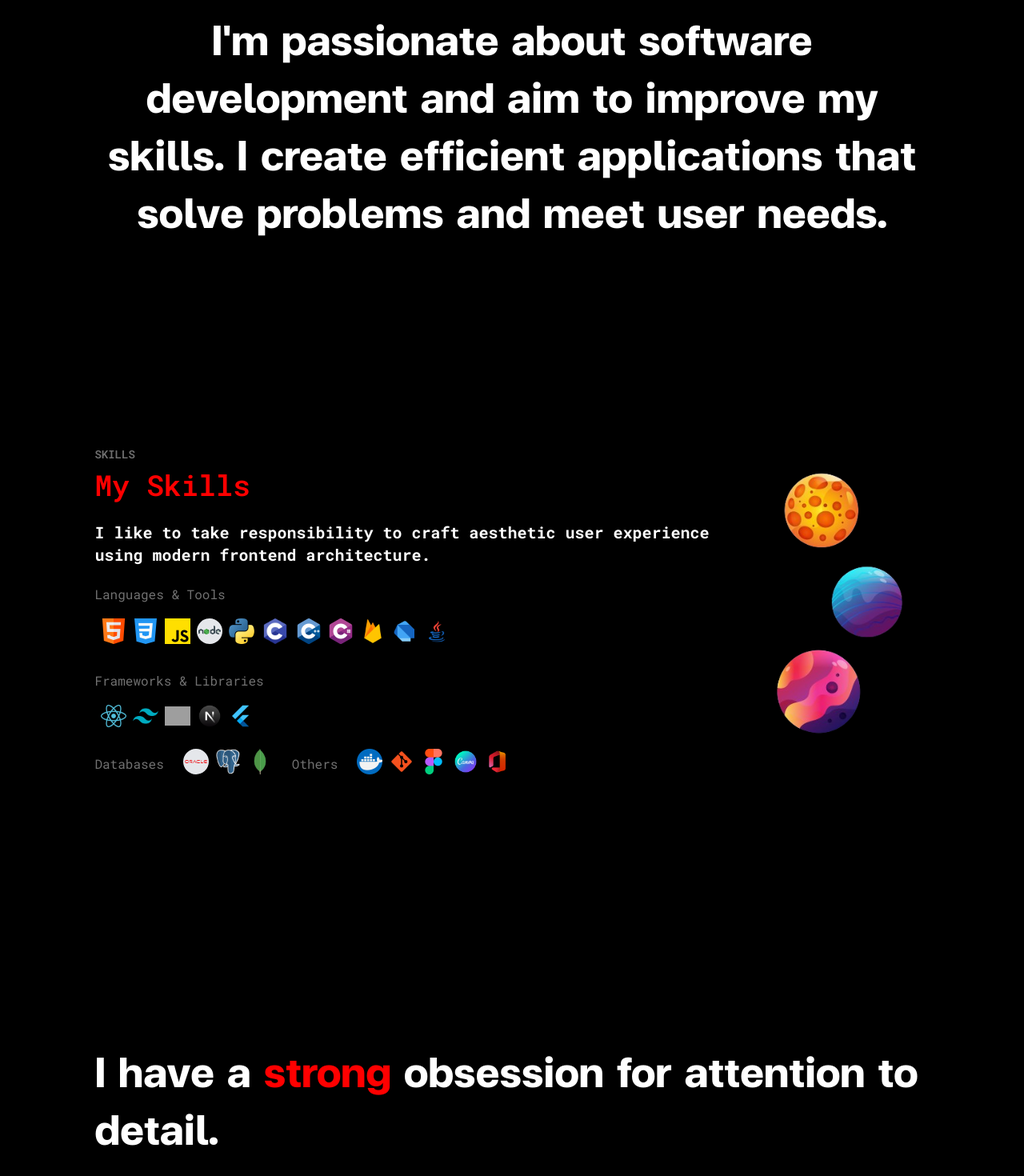
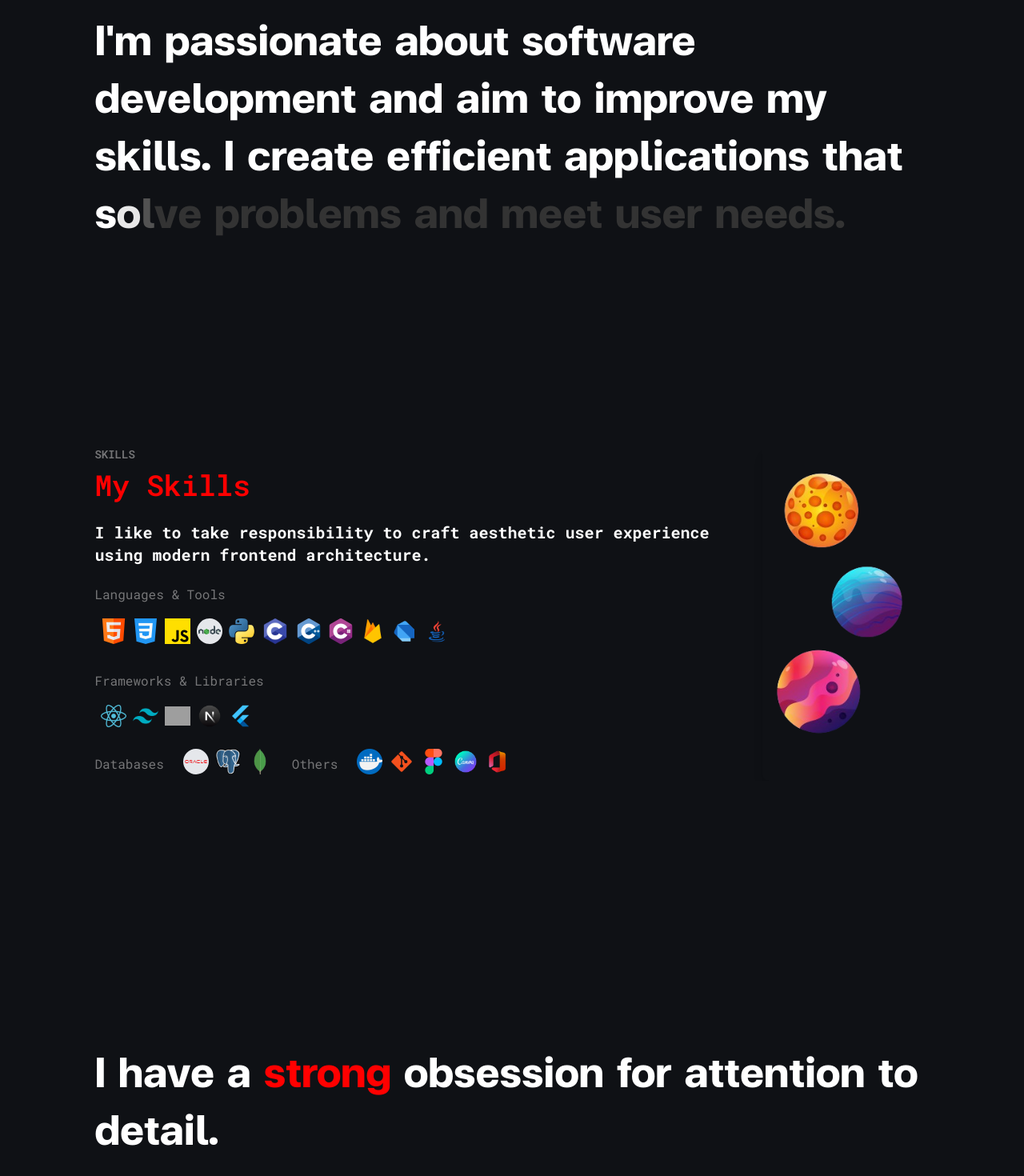
Before and after one commit to supxroek/my-portfolio, a Next.js app: page / in a window 1280 px wide. Shown: the part 1210-2680 px from the top of the page at 80% size. Built offline with nearby package versions, Linux system fonts and the light colour scheme; grey boxes are pictures that could not be loaded.

Commit message:
Update layout styles, enhance animated text components, and improve navbar icons

```diff
--- a/src/app/fonts.jsx
+++ b/src/app/fonts.jsx
@@ -2,18 +2,30 @@ import { Roboto_Mono } from "next/font/google";
 import localFont from "next/font/local";
 
 export const robotoMono = Roboto_Mono({
-    weight: ['100', '200', '300', '400', '500', '600', '700'],
-    style: ['normal'],
-    subsets: ['latin'],
-    display: 'swap',
+  weight: ["100", "200", "300", "400", "500", "600", "700"],
+  style: ["normal"],
+  subsets: ["latin"],
+  display: "swap",
+});
+
+export const ceraBold = localFont({
+  weight: "400",
+  src: "../font/ceraBold.otf",
+  display: "swap",
+});
+
+export const ceraMedium = localFont({
+  weight: "400",
+  src: "../font/ceraMedium.otf",
+  display: "swap",
 });
 
 export const FCIBold = localFont({
-    src: "../font/FCIBold.ttf",
-    display: 'swap',
+  src: "../font/FCIBold.ttf",
+  display: "swap",
 });
 
 export const FCIRegular = localFont({
-    src: "../font/FCIRegular.ttf",
-    display: 'swap',
+  src: "../font/FCIRegular.ttf",
+  display: "swap",
 });
--- a/src/app/layout.jsx
+++ b/src/app/layout.jsx
@@ -9,7 +9,7 @@ export const metadata = {
 export default function RootLayout({ children }) {
   return (
     <html lang="en">
-      <body className={`${robotoMono.className} bg-black text-white`}>
+      <body className={`${robotoMono.className} bg-[#0f1115] text-white`}>
         {children}
       </body>
     </html>
--- a/src/components/animations/AnimatedSpan.jsx
+++ b/src/components/animations/AnimatedSpan.jsx
@@ -1,27 +1,31 @@
 import { FCIBold } from "@/app/fonts";
-import { motion } from "framer-motion";
+import { motion, useInView } from "framer-motion";
+import { useRef } from "react";
 
-const AnimatedSpan = ({ text, delay = 0 }) => (
+const AnimatedSpan = ({ text, _delay, _color }) => {
+  const ref = useRef(null);
+  const isInView = useInView(ref, { once: false, amount: 0.5 });
+
+  return (
     <motion.span
+      ref={ref}
       className={`${FCIBold.className} font-bold text-4xl sm:text-5xl md:text-6xl lg:text-7xl text-center max-w-6xl cursor-pointer`}
       initial={{ opacity: 0 }}
-    whileInView={{ opacity: 1 }}
-    transition={{ duration: 1, delay }}
-    viewport={{ once: true }}
+      animate={isInView ? { opacity: 1 } : { opacity: 0 }}
+      transition={{ duration: 1, _delay }}
     >
       {text.split("").map((char, i) => (
         <motion.span
           key={i}
-        initial={{ color: "#000" }}
-        whileInView={{ color: "#FF0000" }}
-        whileHover={{ color: "#000" }}
-        transition={{ delay: i * 0.1, duration: 0.5 }}
-        viewport={{ once: true }}
+          initial={{ color: "#333333" }}
+          animate={isInView ? { color: `${_color}` } : { color: "#333333" }}
+          transition={{ delay: i * `${_delay}` * 0.3, duration: 0.1 }}
         >
           {char}
         </motion.span>
       ))}
     </motion.span>
   );
+};
 
 export default AnimatedSpan;
--- a/src/components/navbar/page.jsx
+++ b/src/components/navbar/page.jsx
@@ -1,6 +1,16 @@
 "use client";
 
-import { faBars, faCube, faTimes } from "@fortawesome/free-solid-svg-icons";
+import {
+  faBars,
+  faCube,
+  faDiagramProject,
+  faHandPeace,
+  faHeart,
+  faMapPin,
+  faMeteor,
+  faStar,
+  faTimes,
+} from "@fortawesome/free-solid-svg-icons";
 import { FontAwesomeIcon } from "@fortawesome/react-fontawesome";
 import { useState } from "react";
 
@@ -33,7 +43,7 @@ function page() {
       </div>
 
       <div
-        className={`fixed inset-0 bg-black opacity-90 transition-transform transform ${
+        className={`fixed inset-0 bg-[#0f1115] opacity-96 transition-transform transform ${
           menuOpen ? "translate-x-0 mr-[8%]" : "translate-x-full"
         } z-50 rounded-lg ml-[8%] my-0`}
       >
@@ -46,38 +56,62 @@ function page() {
           </button>
           <a
             onClick={() => scrollToSection("aboutme")}
-            className="block px-4 py-2 text-white transition-all transform hover:scale-125 hover:text-2xl hover:opacity-100 opacity-50 hover:font-semibold"
+            className="block px-4 py-2 text-white transition-all transform hover:scale-125 hover:cursor-pointer hover:text-2xl hover:opacity-100 opacity-50 hover:font-semibold"
           >
+            <FontAwesomeIcon
+              icon={faMeteor}
+              className="w-6 h-6 text-white transition-transform transform hover:scale-180"
+            />
             About Me
           </a>
           <a
             onClick={() => scrollToSection("passion")}
-            className="block px-4 py-2 text-white transition-all transform hover:scale-125 hover:text-2xl hover:opacity-100 opacity-50 hover:font-semibold"
+            className="block px-4 py-2 text-white transition-all transform hover:scale-125 hover:cursor-pointer hover:text-2xl hover:opacity-100 opacity-50 hover:font-semibold"
           >
+            <FontAwesomeIcon
+              icon={faHeart}
+              className="w-6 h-6 text-white transition-transform transform hover:scale-180"
+            />
             Passion
           </a>
           <a
             onClick={() => scrollToSection("skills")}
-            className="block px-4 py-2 text-white transition-all transform hover:scale-125 hover:text-2xl hover:opacity-100 opacity-50 hover:font-semibold"
+            className="block px-4 py-2 text-white transition-all transform hover:scale-125 hover:cursor-pointer hover:text-2xl hover:opacity-100 opacity-50 hover:font-semibold"
           >
+            <FontAwesomeIcon
+              icon={faStar}
+              className="w-6 h-6 text-white transition-transform transform hover:scale-180"
+            />
             Skills
           </a>
           <a
             onClick={() => scrollToSection("attention")}
-            className="block px-4 py-2 text-white transition-all transform hover:scale-125 hover:text-2xl hover:opacity-100 opacity-50 hover:font-semibold"
+            className="block px-4 py-2 text-white transition-all transform hover:scale-125 hover:cursor-pointer hover:text-2xl hover:opacity-100 opacity-50 hover:font-semibold"
           >
+            <FontAwesomeIcon
+              icon={faHandPeace}
+              className="w-6 h-6 text-white transition-transform transform hover:scale-180"
+            />
             Attention
           </a>
           <a
             onClick={() => scrollToSection("projects")}
-            className="block px-4 py-2 text-white transition-all transform hover:scale-125 hover:text-2xl hover:opacity-100 opacity-50 hover:font-semibold"
+            className="block px-4 py-2 text-white transition-all transform hover:scale-125 hover:cursor-pointer hover:text-2xl hover:opacity-100 opacity-50 hover:font-semibold"
           >
+            <FontAwesomeIcon
+              icon={faDiagramProject}
+              className="w-6 h-6 text-white transition-transform transform hover:scale-180"
+            />
             Projects
           </a>
           <a
             onClick={() => scrollToSection("contact")}
-            className="block px-4 py-2 text-white transition-all transform hover:scale-125 hover:text-2xl hover:opacity-100 opacity-50 hover:font-semibold"
+            className="block px-4 py-2 text-white transition-all transform hover:scale-125 hover:cursor-pointer hover:text-2xl hover:opacity-100 opacity-50 hover:font-semibold"
           >
+            <FontAwesomeIcon
+              icon={faMapPin}
+              className="w-6 h-6 text-white transition-transform transform hover:scale-180"
+            />
             Contact
           </a>
         </div>
--- a/src/sections/about-me/page.jsx
+++ b/src/sections/about-me/page.jsx
@@ -25,11 +25,13 @@ function page() {
       } else if (text.length === 0 && !isTyping) {
         setTimeout(() => {
           setIsTyping(true);
-          setCurrentText(
-            currentText === "Software Developer"
-              ? "UI/UX Designer"
-              : "Software Developer"
-          );
+          if (currentText === "Software Developer") {
+            setCurrentText("Programmer");
+          } else if (currentText === "Programmer") {
+            setCurrentText("UI/UX Designer");
+          } else if (currentText === "UI/UX Designer") {
+            setCurrentText("Software Developer");
+          }
         }, 3000);
       }
     }, 150);
--- a/src/sections/attention/page.jsx
+++ b/src/sections/attention/page.jsx
@@ -7,6 +7,13 @@ import AnimatedSpan from "../../components/animations/AnimatedSpan";
 function page() {
   return (
     <section className="flex h-screen items-center justify-center">
+      <motion.div
+        className="inline-block space-x-4 justify-center"
+        initial={{ opacity: 0, y: 50 }}
+        whileInView={{ opacity: 1, y: 0 }}
+        transition={{ duration: 1, delay: 0.3 }}
+        viewport={{ once: true }}
+      >
         <span className="flex-wrap space-x-4 items-center justify-center">
           <span
             className={`${FCIBold.className} font-bold text-4xl sm:text-5xl md:text-6xl lg:text-7xl text-center max-w-6xl`}
@@ -14,7 +21,7 @@ function page() {
             I have a
           </span>
 
-        <AnimatedSpan text="strong" delay={0.5} />
+          <AnimatedSpan text="strong" _delay={0.5} _color={"#ff0000"} />
 
           <span
             className={`${FCIBold.className} font-bold text-4xl sm:text-5xl md:text-6xl lg:text-7xl text-center max-w-6xl`}
@@ -22,6 +29,7 @@ function page() {
             obsession for attention to detail.
           </span>
         </span>
+      </motion.div>
     </section>
   );
 }
--- a/src/sections/passion/page.jsx
+++ b/src/sections/passion/page.jsx
@@ -1,27 +1,26 @@
 "use client";
 
 import { motion } from "framer-motion";
-import { FCIBold } from "@/app/fonts";
+import AnimatedSpan from "@/components/animations/AnimatedSpan";
 
-function page() {
+function Page() {
   return (
     <section className="flex h-screen items-center justify-center">
       <motion.div
-        className="inline-block"
+        className="inline-block space-x-4 justify-center"
         initial={{ opacity: 0, y: 50 }}
         whileInView={{ opacity: 1, y: 0 }}
         transition={{ duration: 1, delay: 0.2 }}
         viewport={{ once: true }}
       >
-        <h1
-          className={`${FCIBold.className} text-center max-w-6xl font-bold text-4xl sm:text-5xl md:text-6xl lg:text-7xl`}
-        >
-          I'm passionate about software development and aim to improve my
-          skills. I create efficient applications that solve problems and meet
-          user needs.
-        </h1>
+        <AnimatedSpan
+          text="I'm passionate about software development and aim to improve my skills. I create efficient applications that solve problems and meet user needs."
+          _delay={0.2}
+          _color={"#ffffff"}
+        />
       </motion.div>
     </section>
   );
 }
-export default page;
+
+export default Page;
```
Also changed, not shown: src/font/ceraBold.otf (added), src/font/ceraMedium.otf (added). Lines whose indentation alone changed are shown as unchanged.
